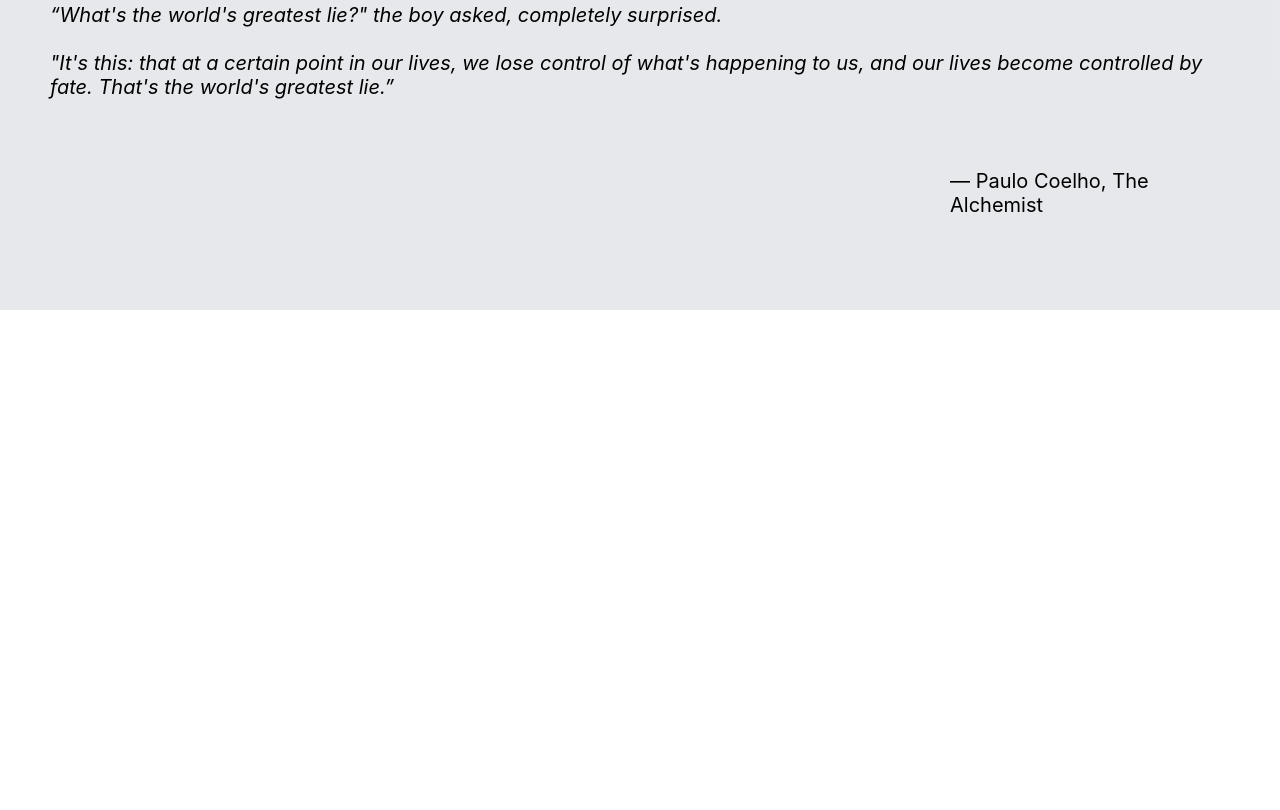
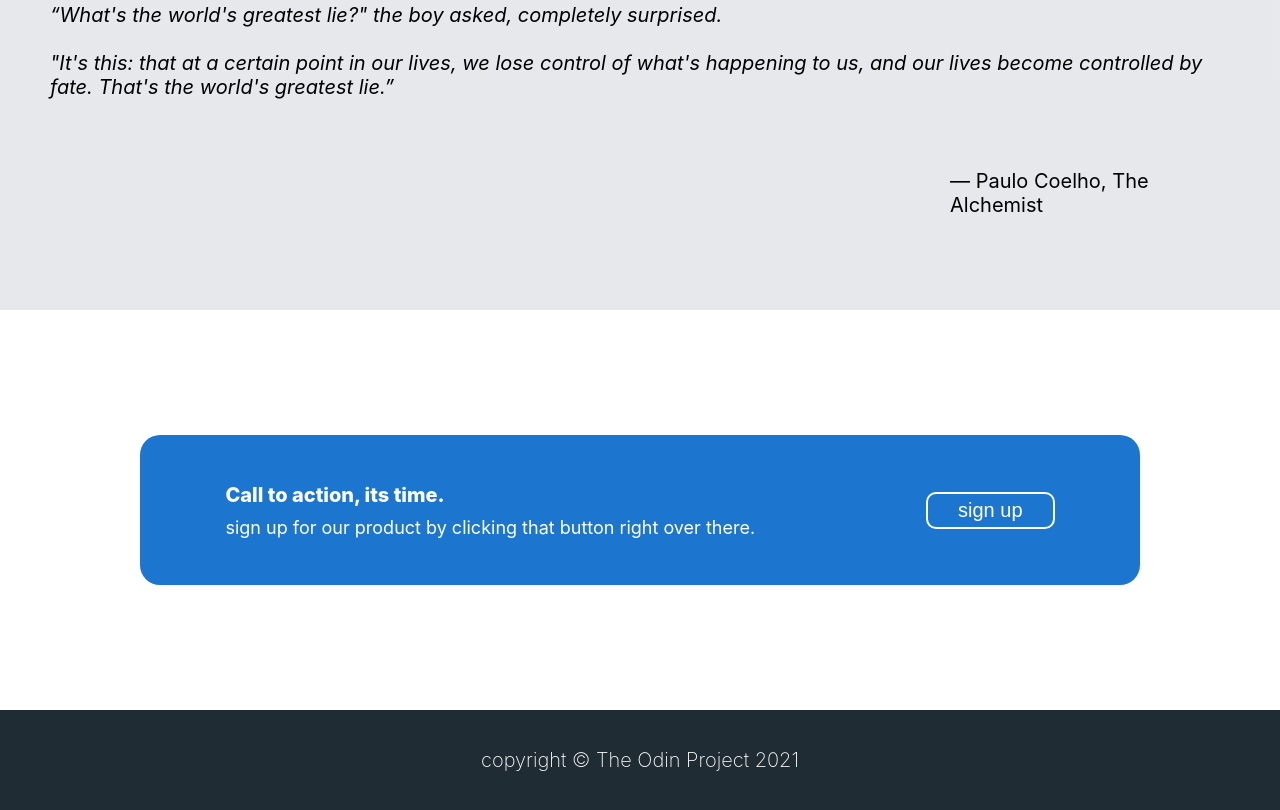
Before and after one commit to michaelcwatt/odin-project-landing-page, a plain HTML site: page index.html in a window 1280 px wide. Shown: the part 1190-2000 px from the top of the page. Before the commit the page ends 1550 px from the top, so only its background shows below. Drawn offline with Linux system fonts and the light colour scheme.

Commit message:
update no7 - completed s2 & 3 & footer - project completed - 6.4.24 - completed the section2 - completed section3 - added and completed the footer - all elements styled with css and flex. - not perfect but im pretty chuffed.

```diff
--- a/index.html
+++ b/index.html
@@ -62,5 +62,20 @@
                   <p class="s2author">― Paulo Coelho, The Alchemist</p>
             </div>
         </div>
+
+
+        <div class="s3">
+            <div class="s3container">
+                  <div class="s3container2">
+                      <p class="cta1">Call to action, its time.</p>
+                      <p class="cta2">sign up for our product by clicking that button right over there.</p>
+                  </div>
+                  <button class="ctabutton">sign up</button>
+            </div>
+        </div>
+
+        <footer class="footer">
+            <p>copyright © The Odin Project 2021</p>
+        </footer>
   </body>
 </html>
--- a/style.css
+++ b/style.css
@@ -144,3 +144,60 @@ body {
     margin-left: 900px;
     margin-top: 50px;
   }
+
+  .s3{
+    height: 400px;
+    display: flex;
+    justify-content: center;
+    align-items: center;
+  }
+
+  .s3container{
+    display: flex;
+    background: rgb(28, 118, 208);
+    height: 150px;
+    width: 1000px;
+    justify-content: space-around;
+    align-items: center;
+    border-radius: 20px;
+  }
+
+  .cta1{
+    color: white;
+    font-size: 20px;
+    font-weight: 800;
+    margin-bottom: 10px;
+    margin-top: 0;
+  }
+
+  .cta2{
+    color: white;
+    font-size: 18px;
+    font-weight: 400;
+    margin-top: 10px;
+    margin-bottom: 0;
+  }
+
+  .ctabutton{
+    color: white;
+    font-size: 20px;
+    padding-left: 30px;
+    padding-right: 30px;
+    padding-top: 5px;
+    padding-bottom: 5px;
+    background-color: transparent;
+    border: 2px solid white;
+    border-radius: 10px;
+
+  }
+
+  .footer{
+    height: 100px;
+    color: white;
+    background-color: rgb(32,44,52);
+    display: flex;
+    justify-content: center;
+    align-items: center;
+    font-size: 20px;
+    font-weight: 200;
+  }
```
